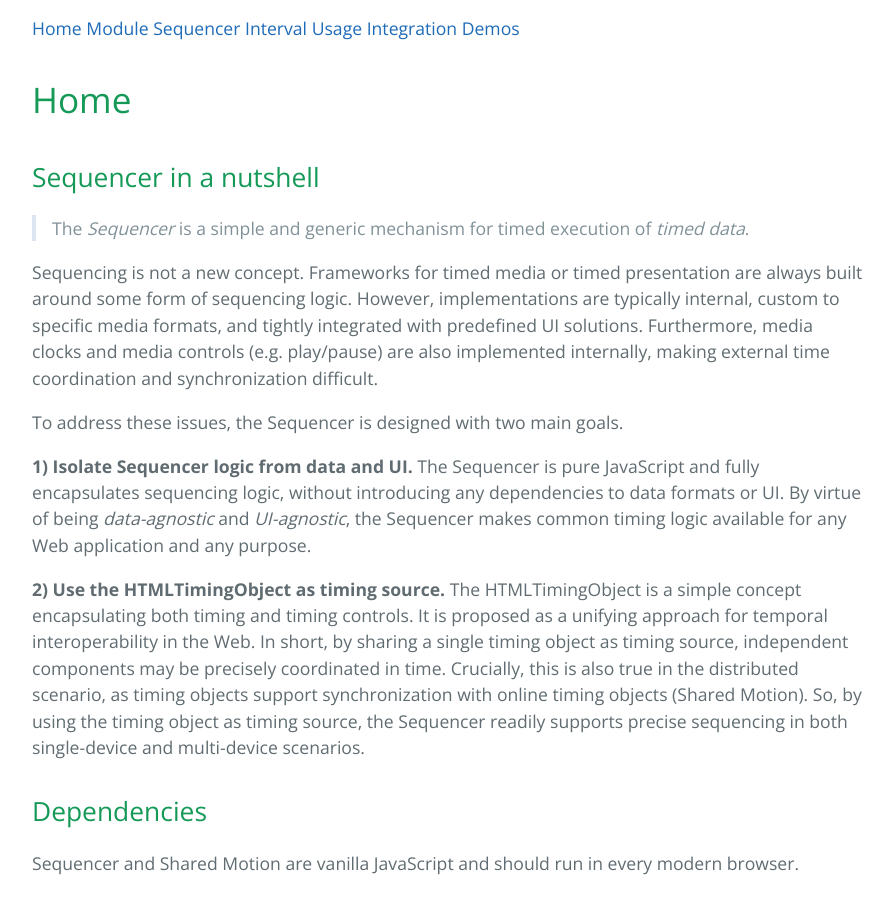
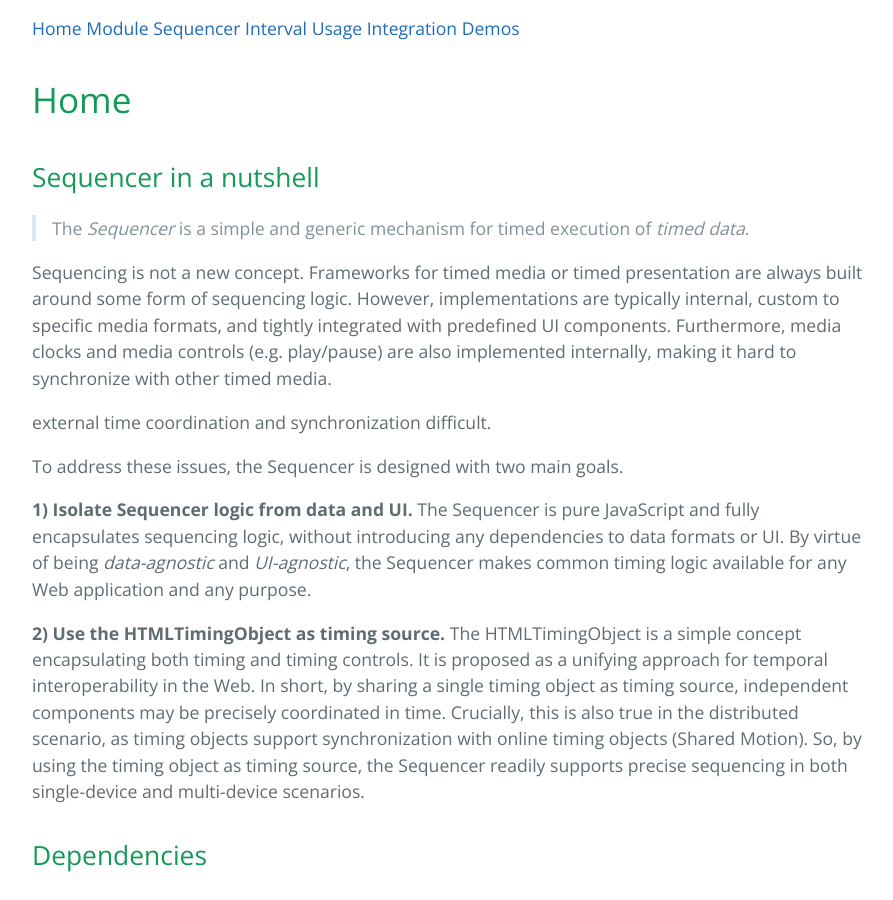
Before and after one commit to webtiming/sequencer, a Jekyll site: the page built from index.md, in a window 1280 px wide and 900 px high, scrolled down 430 px. Shown: the whole window, without its empty margins (192-1085 px from the left). Built offline with Jekyll 4.4.1, drawn with Linux system fonts in a browser that asks for light colours; Markdown is read by kramdown in place of the engine named in the settings.

```diff
--- a/index.md
+++ b/index.md
@@ -7,7 +7,9 @@ title: Home
 
 > The *Sequencer* is a simple and generic mechanism for timed execution of *timed data*.
 
-Sequencing is not a new concept. Frameworks for timed media or timed presentation are always built around some form of sequencing logic. However, implementations are typically internal, custom to specific media formats, and tightly integrated with predefined UI solutions. Furthermore, media clocks and media controls (e.g. play/pause) are also implemented internally, making external time coordination and synchronization difficult.
+Sequencing is not a new concept. Frameworks for timed media or timed presentation are always built around some form of sequencing logic. However, implementations are typically internal, custom to specific media formats, and tightly integrated with predefined UI components. Furthermore, media clocks and media controls (e.g. play/pause) are also implemented internally, making it hard to synchronize with other timed media.
+
+external time coordination and synchronization difficult.
 
 To address these issues, the Sequencer is designed with two main goals.
 
```
